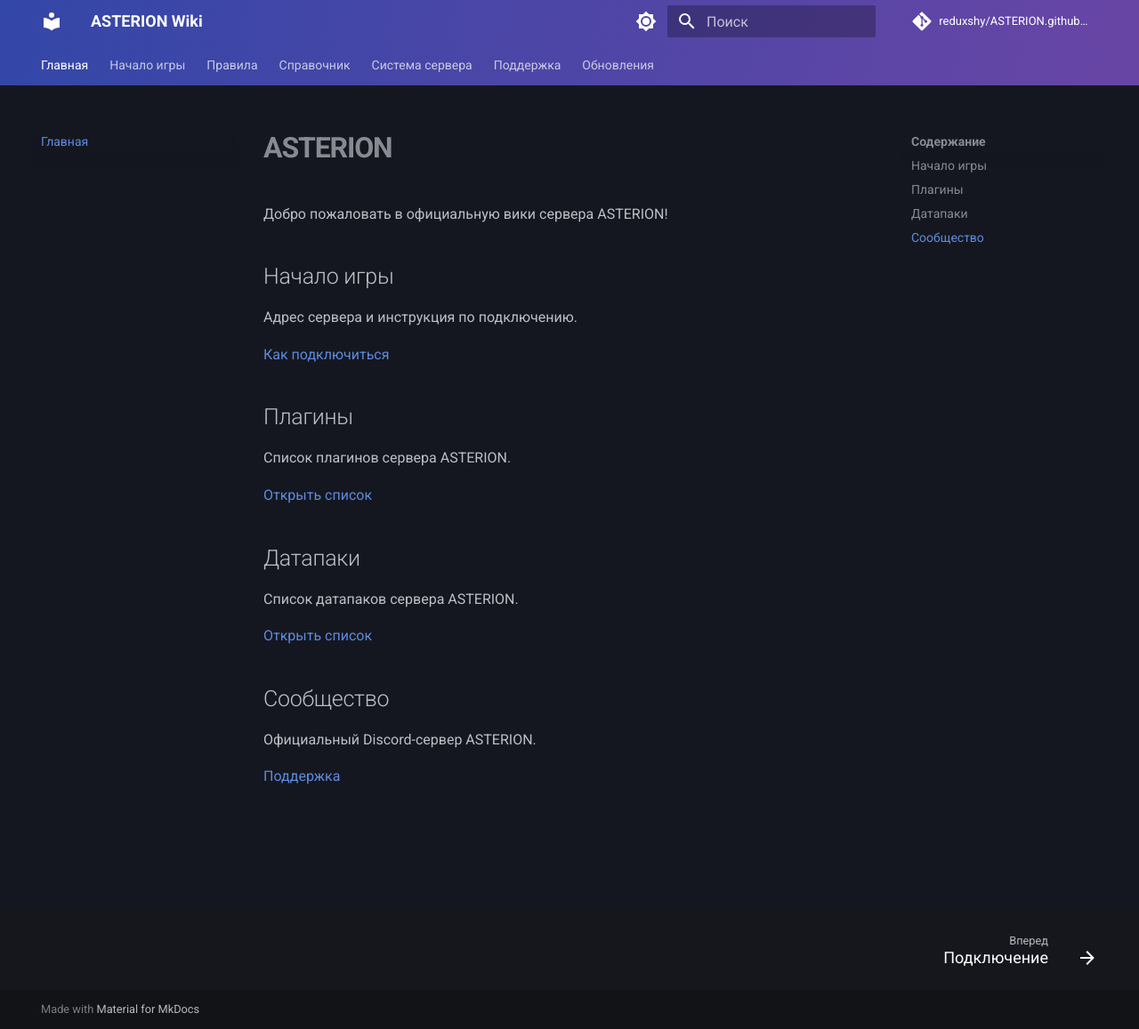
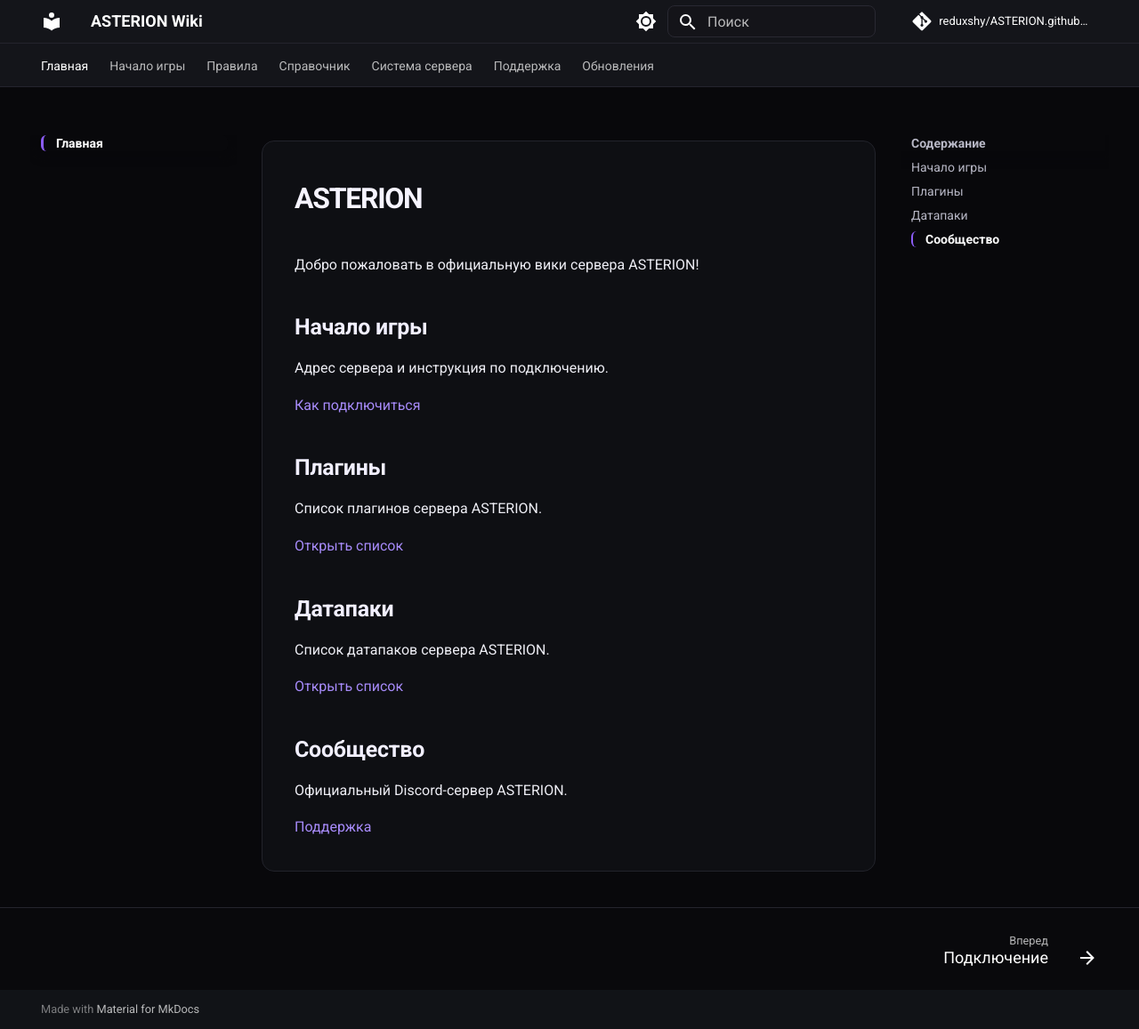
Before and after one commit to reduxshy/ASTERION, an MkDocs documentation site: the page built from docs/index.md, in a window 1280 px wide and 1157 px high. Shown: the whole window at 89% size. Built offline with MkDocs 1.6.1 and Material for MkDocs 9.7.7, drawn with Linux system fonts in a browser that asks for light colours; comment, search, counter and statistics services are not loaded.

Commit message:
Update extra.css

```diff
--- a/docs/stylesheets/extra.css
+++ b/docs/stylesheets/extra.css
@@ -1,31 +1,173 @@
+
 :root {
-  --md-primary-fg-color: #5267d8;
-  --md-primary-fg-color--light: #8190f2;
-  --md-primary-fg-color--dark: #3445a8;
-  --md-accent-fg-color: #a78bfa;
+  --md-primary-fg-color: #0a0a0d;
+  --md-primary-fg-color--light: #17171d;
+  --md-primary-fg-color--dark: #050507;
+  --md-accent-fg-color: #8b5cf6;
 }
 
 [data-md-color-scheme="slate"] {
-  --md-default-bg-color: #151720;
-  --md-default-bg-color--light: #1c2030;
-  --md-code-bg-color: #202437;
+  --md-default-bg-color: #08080b;
+  --md-default-bg-color--light: #0d0e12;
+  --md-default-bg-color--lighter: #15161c;
+  --md-default-fg-color: #eeeeF5;
+  --md-default-fg-color--light: #b7b7c5;
+  --md-code-bg-color: #15161c;
+  --md-typeset-a-color: #a78bfa;
 }
 
+/* Верхняя панель */
 .md-header,
 .md-tabs {
-  background: linear-gradient(110deg, #3347a8, #6845a5);
+  background: #09090c;
+  border-bottom: 1px solid #24242d;
+  box-shadow: none;
 }
 
-.md-typeset h1 {
-  font-weight: 800;
-  letter-spacing: -0.035em;
+/* Общий фон */
+body,
+.md-container,
+.md-main {
+  background: #08080b;
 }
 
-.md-typeset .grid.cards > ul > li {
-  border-radius: 0.8rem;
-  transition: transform 0.15s ease, border-color 0.15s ease;
+/* Центральная область */
+.md-content__inner {
+  background: #0e0f13;
+  border: 1px solid #22232b;
+  border-radius: 14px;
+  padding: 1.8rem;
+  margin-top: 1.5rem;
+  margin-bottom: 2rem;
+}
+
+/* Заголовки */
+.md-typeset h1 {
+  color: #f6f4ff;
+  font-weight: 850;
+  letter-spacing: -0.04em;
+}
+
+.md-typeset h2,
+.md-typeset h3 {
+  color: #f1efff;
+  font-weight: 750;
+}
+
+/* Ссылки */
+.md-typeset a {
+  color: #a78bfa;
+}
+
+.md-typeset a:hover {
+  color: #c4b5fd;
+}
+
+/* Левое меню */
+.md-sidebar {
+  background: #08080b;
+}
+
+.md-nav__link {
+  border-radius: 6px;
+  transition: color 0.15s ease;
+}
+
+.md-nav__link--active {
+  color: #ffffff !important;
+  background: #21162e;
+  border-left: 3px solid #8b5cf6;
+  padding-left: 0.7rem;
+  font-weight: 700;
+}
+
+.md-nav__link:hover {
+  color: #c4b5fd !important;
+}
+
+/* Карточки */
+.md-typeset .grid.cards > ul > li,
+.md-typeset .grid > .card {
+  background: #111116;
+  border: 1px solid #292832;
+  border-radius: 12px;
+  box-shadow: none;
 }
 
 .md-typeset .grid.cards > ul > li:hover {
-  transform: translateY(-2px);
+  border-color: #7652c7;
 }
+
+/* Информационные блоки */
+.md-typeset .admonition,
+.md-typeset details {
+  background: #17121f;
+  border: 1px solid #46305f;
+  border-left: 4px solid #8b5cf6;
+  border-radius: 10px;
+  box-shadow: none;
+}
+
+/* Таблицы */
+.md-typeset table:not([class]) {
+  display: table;
+  width: 100%;
+  background: #101116;
+  border: 1px solid #282932;
+  border-radius: 8px;
+  overflow: hidden;
+}
+
+.md-typeset table:not([class]) th {
+  background: #191720;
+  color: #e8ddff;
+}
+
+.md-typeset table:not([class]) td,
+.md-typeset table:not([class]) th {
+  border-color: #292832;
+}
+
+/* Поиск */
+.md-search__form {
+  background: #141419;
+  border: 1px solid #292932;
+  border-radius: 8px;
+}
+
+.md-search__input {
+  color: #ffffff;
+}
+
+/* Блоки кода */
+.md-typeset pre,
+.md-typeset code {
+  border-radius: 6px;
+}
+
+/* Оглавление справа */
+.md-nav--secondary .md-nav__link--active {
+  background: transparent;
+  border-left: 2px solid #8b5cf6;
+}
+
+/* Нижняя часть сайта */
+.md-footer {
+  background: #09090c;
+  border-top: 1px solid #24242d;
+}
+
+/* Компактная ширина бокового меню */
+@media screen and (min-width: 76.25em) {
+  .md-sidebar--primary {
+    width: 12rem;
+  }
+}
+
+/* Мобильная версия */
+@media screen and (max-width: 76.1875em) {
+  .md-content__inner {
+    padding: 1rem;
+    margin-top: 0.8rem;
+  }
+}
```
